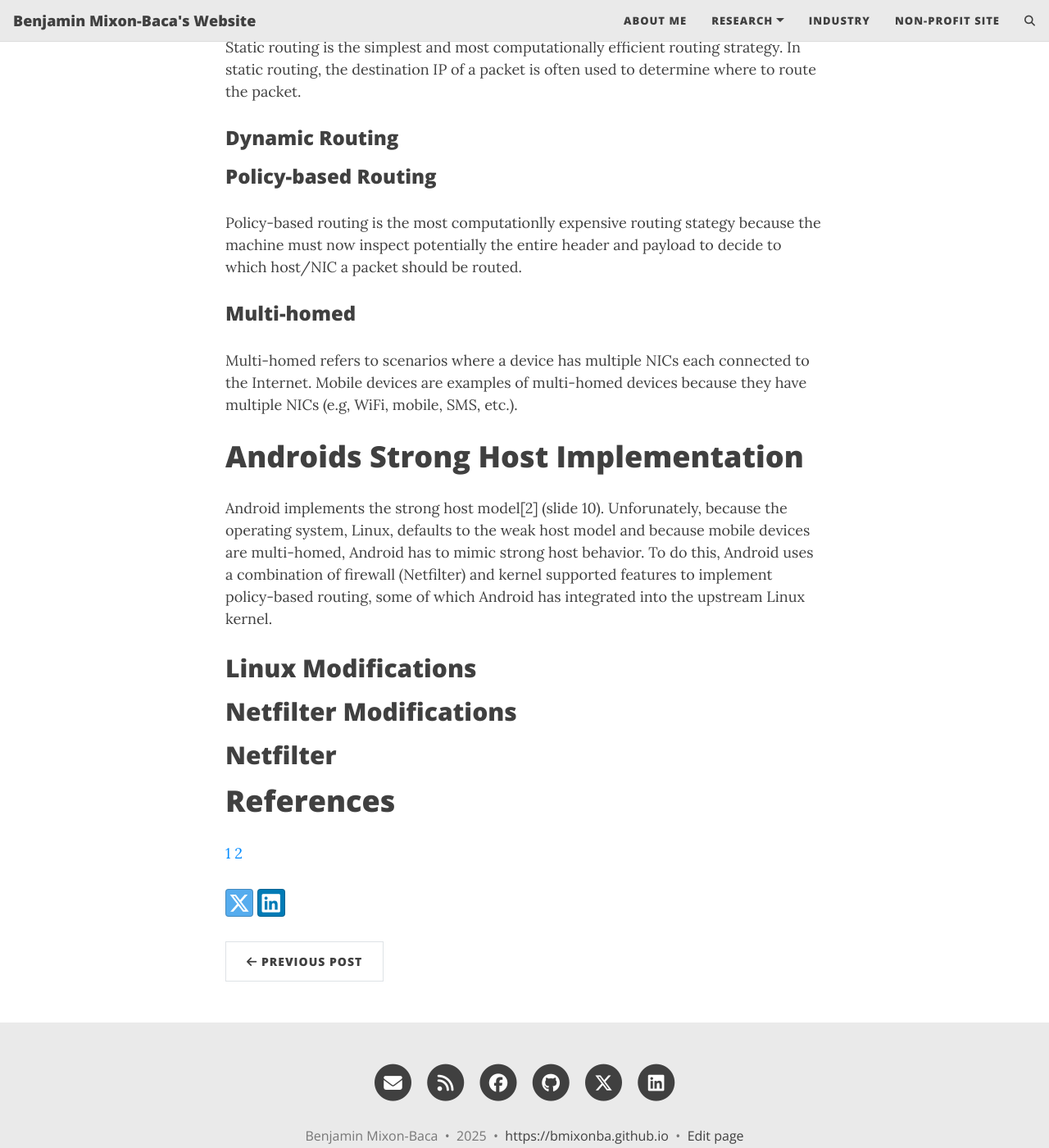
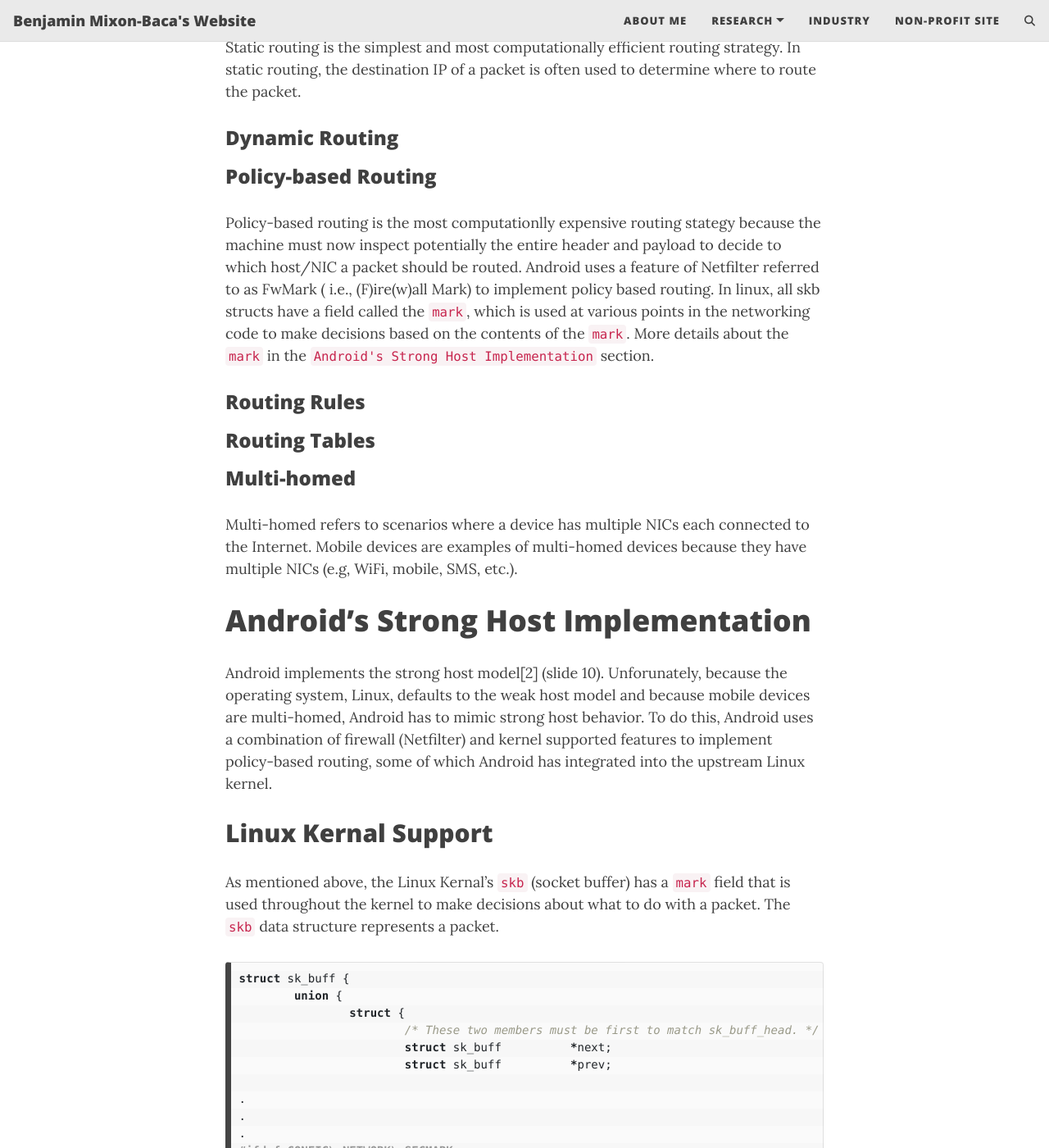
Before and after one commit to bmixonba/bmixonba.github.io, a Jekyll site: the page built from _posts/2025-05-08-Android-VPN-Internals-Netfilter.md, in a window 1280 px wide and 1400 px high, scrolled down 1516 px. Shown: the whole window at 82% size. Built offline with Jekyll 4.4.1, drawn with Linux system fonts in a browser that asks for light colours; comment, search, counter and statistics services are not loaded; some of the changed text lies outside the part shown.

Commit message:
Adding details about Linux kernel support for VPNs in Android

````diff
--- a/_posts/2025-05-08-Android-VPN-Internals-Netfilter.md
+++ b/_posts/2025-05-08-Android-VPN-Internals-Netfilter.md
@@ -52,7 +52,15 @@ determine where to route the packet.
 
 Policy-based routing is the most computationlly expensive routing stategy because
 the machine must now inspect potentially the entire header and payload to decide
-to which host/NIC a packet should be routed.
+to which host/NIC a packet should be routed. Android uses a feature of Netfilter
+referred to as FwMark ( i.e., (F)ire(w)all Mark) to implement policy based routing.
+In linux, all skb structs have a field called the `mark`, which is used at various
+points in the networking code to make decisions based on the contents of the `mark`.
+More details about the `mark` in the `Android's Strong Host Implementation` section.
+
+### Routing Rules
+
+### Routing Tables
 
 ### Multi-homed
 
@@ -60,7 +68,7 @@ Multi-homed refers to scenarios where a device has multiple NICs each connected
 the Internet. Mobile devices are examples of multi-homed devices because they have
 multiple NICs (e.g, WiFi, mobile, SMS, etc.).
 
-# Androids Strong Host Implementation
+# Android's Strong Host Implementation
 
 Android implements the strong host model[2] (slide 10). Unforunately, because
 the operating system, Linux, defaults to the weak host model and because mobile
@@ -69,14 +77,40 @@ Android uses a combination of firewall (Netfilter) and kernel supported
 features to implement policy-based routing, some of which Android has
 integrated into the upstream Linux kernel.
 
-## Linux Modifications
+## Linux Kernal Support
+
+As mentioned above, the Linux Kernal's `skb` (socket buffer) has a `mark` field that
+is used throughout the kernel to make decisions about what to do with a packet. The
+`skb` data structure represents a packet.
+
+```c
+struct sk_buff {
+	union {
+		struct {
+			/* These two members must be first to match sk_buff_head. */
+			struct sk_buff		*next;
+			struct sk_buff		*prev;
+
+.
+.
+.
+#ifdef CONFIG\_NETWORK\_SECMARK
+	\_\_u32		secmark;
+#endif
+
+	union {
+		\_\_u32		mark;
+		\_\_u32		reserved_tailroom;
+	};
+.
+.
+.
+}
+```
 
 ## Netfilter Modifications
 
-
-
 ## Netfilter
-
 
 # References
 
````
Also changed, not shown: other parts of _posts/2025-05-08-Android-VPN-Internals-Netfilter.md (+1 -1 lines).
